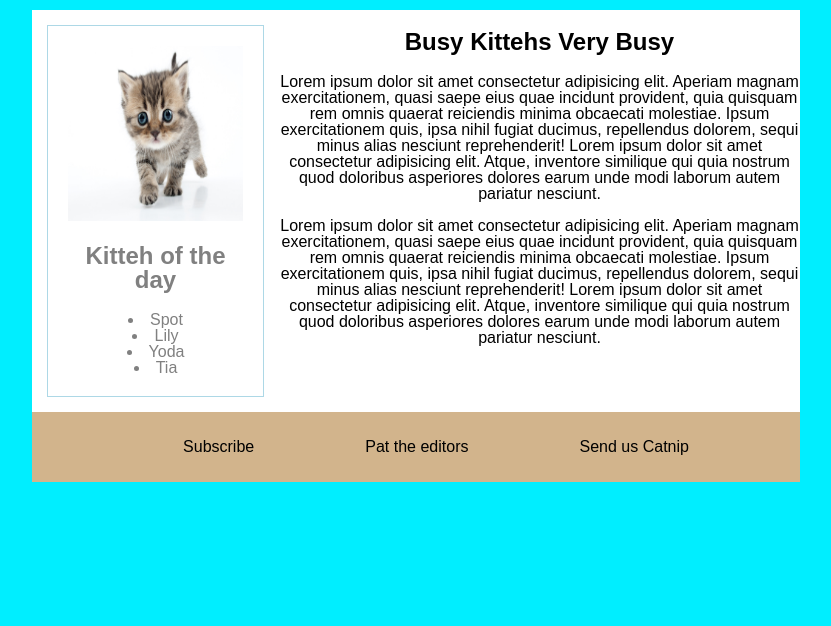
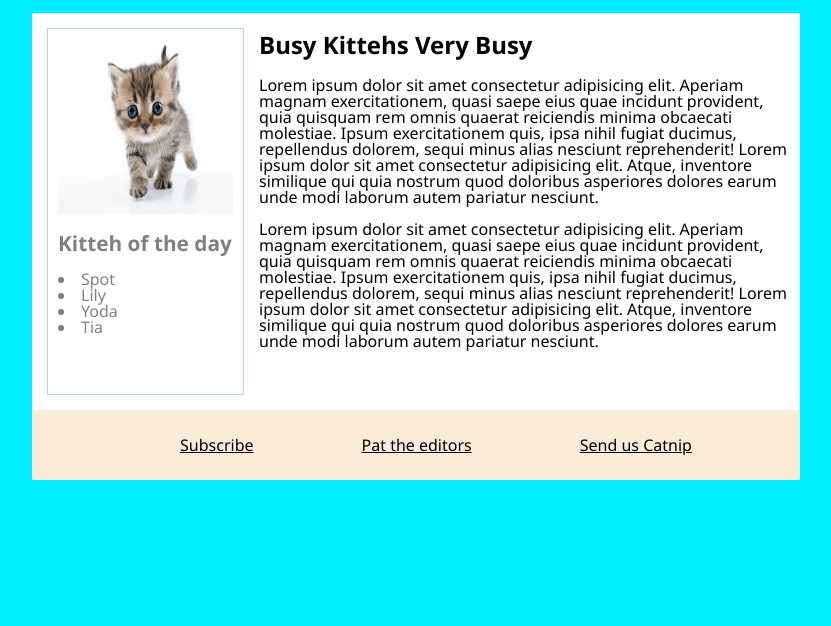
Before and after one commit to ads6495/daily-kitten, a website: page public/index.html in a window 1280 px wide. Shown: the part 174-800 px from the top of the page, without its empty margins (318-1149 px from the left). Drawn offline with Linux system fonts and the light colour scheme.

Commit message:
changed spacing issues and aligned text properly

```diff
--- a/public/index.html
+++ b/public/index.html
@@ -26,7 +26,7 @@
   <section class="section-display">
     <div class="left-align-div">
       <img src="./small-kitten-walking-towards_127900829_0.jpg" alt="" srcset="">
-      <h2>Kitteh of the day</h2>
+      <h2 id="first-h2">Kitteh of the day</h2>
       <ul">
         <li>Spot</li>
         <li>Lily</li>
@@ -34,8 +34,8 @@
         <li>Tia</li>
       </ul">
     </div>
+
     <div class="paragraph-container">
-
       <h1>Busy Kittehs Very Busy</h1>
       <p>Lorem ipsum dolor sit amet consectetur adipisicing elit. Aperiam magnam exercitationem, quasi saepe eius
         quae incidunt provident, quia quisquam rem omnis quaerat reiciendis minima obcaecati molestiae. Ipsum
--- a/public/screen.css
+++ b/public/screen.css
@@ -18,17 +18,21 @@ body {
   align-items: center;
   width: 60%;
   text-align: center;
+  font-family: 'Segoe UI', Tahoma, Geneva, Verdana, sans-serif
+}
 
+section div {
+  text-align: left;
+}
+
+.paragraph-container {
+  margin-bottom: 45px;
 }
 
 .section-display {
   background-color: white;
   display: flex;
   flex-flow: row
-}
-
-.paragraph-container {
-  margin-bottom: 45px;
 }
 
 .left-align-div {
@@ -38,9 +42,19 @@ body {
   padding: .8rem 0 0 0;
   border: lightblue 1.5px solid;
   margin: 15px;
-  padding: 20px;
+  padding: 10px;
 }
 
+h2 {
+  font-size: 1.3rem;
+}
+
+
+h2,
+p {
+  text-align: left;
+
+}
 
 
 body header ul {
@@ -49,6 +63,7 @@ body header ul {
   text-decoration: underline;
   list-style: none;
   color: white;
+
 }
 
 body header div h1 {
@@ -60,11 +75,11 @@ body header div h1 {
 
 #footer-display {
 
-  background-color: tan;
+  background-color: antiquewhite;
   padding: .7rem 0;
+  text-decoration: underline;
 
 }
-
 
 footer div ul {
   display: flex;
@@ -74,8 +89,6 @@ footer div ul {
 
 }
 
-
-
 img {
   height: 175px;
   width: 175px;
```
